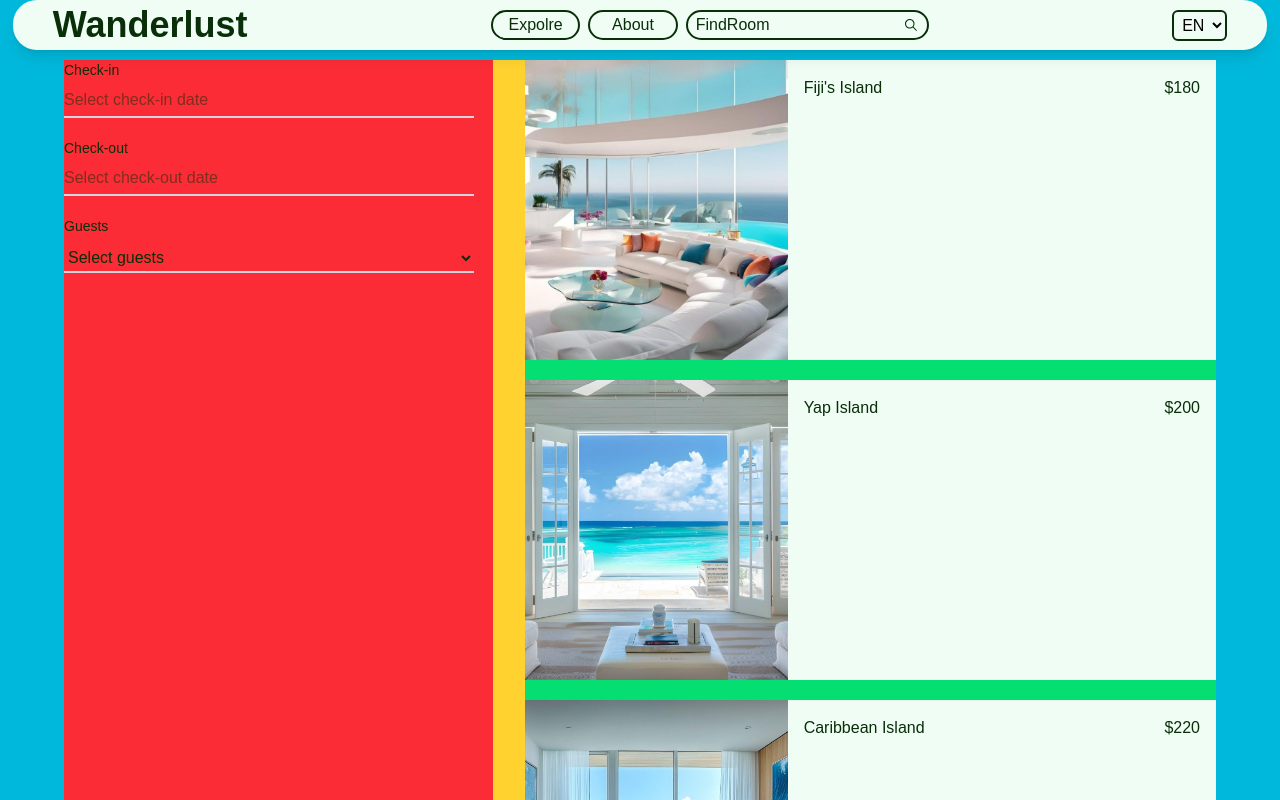
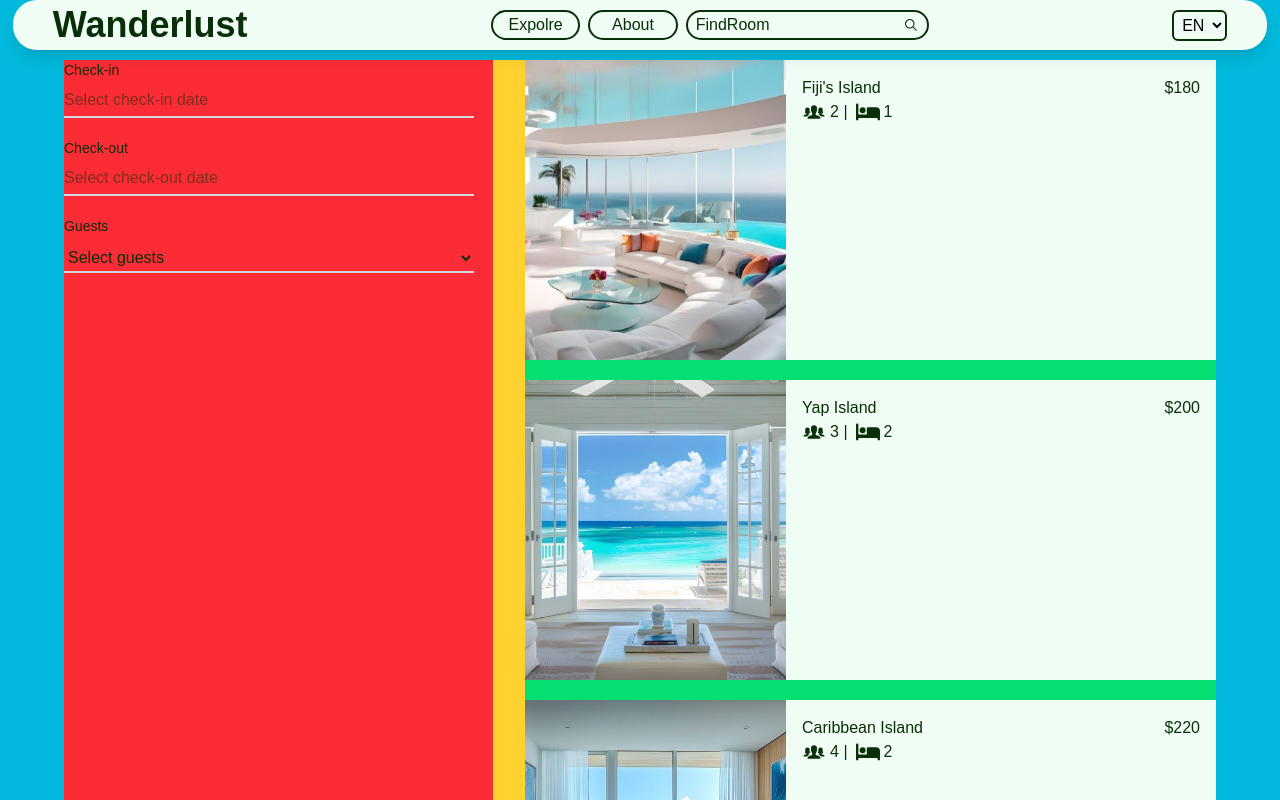
Before and after one commit to Adedejijohn11/Travel-booking, a Next.js app in the folder wanderlust/: page /en/result in a window 1280 px wide. Shown: the top 800 px of the page. Built offline with nearby package versions, Linux system fonts and the light colour scheme.

Commit message:
fix the datepicker function and also the make the result page functionable. build resort folder with id for user to view details. added new json data with type and import react icons

```diff
--- /dev/null
+++ b/wanderlust/src/app/[locale]/resort/[id]/page.tsx
@@ -0,0 +1,54 @@
+"use client";
+
+import React, { useEffect, useState } from "react";
+import { useParams } from "next/navigation";
+import resortsData from "@/data/data.json";
+import { useGlobalContext } from "@/app/contexts/globalContext";
+import { filterResorts } from "@/utils/filterResort";
+import Image from "next/image";
+
+const ResortDetailPage = () => {
+  const { id } = useParams();
+  const { search } = useGlobalContext();
+  const [isAvailable, setIsAvailable] = useState<boolean | null>(null);
+  const resort = resortsData.find((r) => r.id === Number(id));
+
+  useEffect(() => {
+    if (
+      resort &&
+      search?.checkin &&
+      search?.checkout &&
+      typeof search?.guests === "number"
+    ) {
+      const available = filterResorts(
+        [resort],
+        search.checkin,
+        search.checkout,
+        search.guests
+      );
+      setIsAvailable(available.length > 0);
+    } else {
+      setIsAvailable(null);
+    }
+  }, [resort, search?.checkin, search?.checkout, search?.guests]);
+
+  return (
+    <div className="h-[300px] w-full bg-green-600 mt-20">
+      <div>
+        {/* <div className="w-[300px] ">
+          <Image
+            src={resort?.image}
+            alt={resort?.title}
+            width={500}
+            height={100}
+            className="h-full w-full object-cover"
+          />
+        </div> */}
+
+        <p>{resort?.description}</p>
+      </div>
+    </div>
+  );
+};
+
+export default ResortDetailPage;
--- a/wanderlust/src/app/[locale]/result/page.tsx
+++ b/wanderlust/src/app/[locale]/result/page.tsx
@@ -6,6 +6,9 @@ import Image from "next/image";
 import SearchForm from "@/components/SearchForm";
 import { useGlobalContext } from "@/app/contexts/globalContext";
 import { filterResorts } from "@/utils/filterResort";
+import { Link } from "@/i18n/navigation";
+import { IoIosPeople } from "react-icons/io";
+import { FaBed } from "react-icons/fa6";
 
 const page = () => {
   const { search } = useGlobalContext();
@@ -43,7 +46,7 @@ const page = () => {
                 key={resort.id}
                 className="h-[300px]  flex flex-row  bg-green-50 "
               >
-                <div className="w-[300px] ">
+                <Link href={`/resort/${resort.id}`} className="w-[300px] ">
                   <Image
                     src={resort.image[1]}
                     alt={resort.title}
@@ -51,11 +54,26 @@ const page = () => {
                     height={100}
                     className="h-full w-full object-cover"
                   />
-                </div>
-                <div className="w-[489px] ">
-                  <div className="flex  justify-between p-4">
+                </Link>
+                <div className="w-[489px] p-4">
+                  <div className="flex  justify-between ">
                     <p>{resort.title}</p>
                     <p>{resort.price}</p>
+                  </div>
+                  <div className="flex gap-2">
+                    <p className="flex gap-1 ">
+                      <span className="text-2xl">
+                        <IoIosPeople />
+                      </span>
+                      {resort.maxGuests} |
+                    </p>
+
+                    <p className="flex gap-1 ">
+                      <span className="text-2xl">
+                        <FaBed />
+                      </span>
+                      {resort.bed}
+                    </p>
                   </div>
                 </div>
               </div>
--- a/wanderlust/src/components/SearchForm.tsx
+++ b/wanderlust/src/components/SearchForm.tsx
@@ -32,11 +32,11 @@ const SearchForm = ({
     router.push("/result");
   };
 
-  // useEffect(() => {
-  //   if (autoSearch) {
-  //     setSearch({ checkin, checkout, guests });
-  //   }
-  // }, [checkin, checkout, guests]);
+  useEffect(() => {
+    if (autoSearch && checkin && checkout && guests) {
+      setSearch({ checkin, checkout, guests });
+    }
+  }, [autoSearch, checkin, checkout, guests]);
 
   return (
     <form
--- a/wanderlust/src/components/navbar/Navbar.tsx
+++ b/wanderlust/src/components/navbar/Navbar.tsx
@@ -6,6 +6,7 @@ import { IoIosSearch } from "react-icons/io";
 import { useTranslations } from "next-intl";
 import LocaleSwitcher from "./LocaleSwitcher";
 import { usePathname } from "next/navigation";
+import { Link } from "@/i18n/navigation";
 
 const Navbar = () => {
   const t = useTranslations("navbar");
@@ -57,9 +58,9 @@ const Navbar = () => {
           : "bg-transparent top-2 text-white"
       }`}
     >
-      <div className=" text-center text-2xl lg:text-4xl font-bold ">
+      <Link href="/" className=" text-center text-2xl lg:text-4xl font-bold ">
         Wanderlust
-      </div>
+      </Link>
       <ul className="hidden  lg:flex gap-2 list-none  w-auto">
         <li
           className={`flex items-center justify-center border-0 md:border-2  rounded-2xl h-[30px] w-[150px] px-0 md:px-2 ${
--- a/wanderlust/src/components/sections/sectionOne/IslandCard.tsx
+++ b/wanderlust/src/components/sections/sectionOne/IslandCard.tsx
@@ -8,6 +8,7 @@ import ReactPaginate from "react-paginate";
 
 import { IoIosArrowRoundBack } from "react-icons/io";
 import { IoIosArrowRoundForward } from "react-icons/io";
+import { Link } from "@/i18n/navigation";
 
 const IslandCard = () => {
   const islandData: datatypes[] = data;
@@ -42,7 +43,10 @@ const IslandCard = () => {
           key={data.id}
           className="h-[100%] md:h-[380px] w-[100%]  xl:w-[80%] flex flex-col  md:flex-row gap-2 md:gap-5 lg:gap-3 "
         >
-          <div className="h-[300px]  md:h-[350px] lg:h-[380px] w-[100%] md:w-[50%] rounded-[30px] overflow-hidden ">
+          <Link
+            href={`/resort/${data.id}`}
+            className="h-[300px]  md:h-[350px] lg:h-[380px] w-[100%] md:w-[50%] rounded-[30px] overflow-hidden "
+          >
             <Image
               src={data.image[0]}
               alt="background-img"
@@ -50,14 +54,17 @@ const IslandCard = () => {
               height={50}
               className="h-full w-full object-cover"
             />
-          </div>
+          </Link>
           <div className="relative h-[200px] md:h-[350px] lg:h-[380px] w-[100%]  md:w-[50%] flex flex-col justify-between ">
             <div className="pt-0 md:pt-5 text-center md:text-start ">
               <h2 className="text-2xl">{data.title}</h2>
               <p>{data.description}</p>
             </div>
 
-            <div className="h-[100px] lg:h-[150px]  w-[150px]  lg:w-[200px] hidden md:flex rounded-2xl overflow-hidden">
+            <Link
+              href={`/resort/${data.id}`}
+              className="h-[100px] lg:h-[150px]  w-[150px]  lg:w-[200px] hidden md:flex rounded-2xl overflow-hidden"
+            >
               <Image
                 src={data.image[1]}
                 alt="background-img"
@@ -65,7 +72,7 @@ const IslandCard = () => {
                 height={50}
                 className="h-full w-full object-cover"
               />
-            </div>
+            </Link>
             <div className="absolute bottom-5 md:bottom-0  right-[90px] md:right-3 flex flex-row items-center justify-center  gap-4 ">
               <p className=" flex justify-center text-center text-[18px]  w-full  text-gray-500 ">
                 {pageNumber + 1} / {pageCount}
--- a/wanderlust/src/data/data.json
+++ b/wanderlust/src/data/data.json
@@ -4,6 +4,7 @@
     "title": "Fiji's Island ",
     "price": "$180",
     "maxGuests": 2,
+    "bed": 1,
     "description": "Escape to paradise with fiji's best luxury private island hotels. Ultimate exlusively and beauty await",
     "image": [
       "/islands/fiji-island.jpg",
@@ -17,71 +18,77 @@
     "title": "Yap Island",
     "price": "$200",
     "maxGuests": 3,
+    "bed": 2,
     "description": "Discove Yap island, where local artisans lead authenitc culture experience",
     "image": [
       "/islands/Yap-island.jpg",
       "/islands/room-2.jpg",
       "/islands/Caribbean-island.jpg"
     ],
-    "availableDates": [{ "checkin": "2025-10-20", "checkout": "2025-10-25" }]
+    "availableDates": [{ "checkin": "2025-11-15", "checkout": "2025-11-20" }]
   },
   {
     "id": 3,
     "title": "Caribbean Island",
     "price": "$220",
     "maxGuests": 4,
+    "bed": 2,
     "description": "Discove Yap island, where local artisans lead authenitc culture experience",
     "image": [
       "/islands/Caribbean-island.jpg",
       "/islands/room-3.jpg",
       "/islands/maldives-island.jpg"
     ],
-    "availableDates": [{ "checkin": "2025-10-5", "checkout": "2025-10-10" }]
+    "availableDates": [{ "checkin": "2025-12-05", "checkout": "2025-11-10" }]
   },
   {
     "id": 4,
     "title": "Maldives Island",
     "price": "$150",
     "maxGuests": 2,
+    "bed": 1,
     "description": "Discove Yap island, where local artisans lead authenitc culture experience",
     "image": [
       "/islands/maldives-island.jpg",
       "/islands/room-4.jpg",
       "/islands/Margaritaville-island.jpg"
     ],
-    "availableDates": [{ "checkin": "2025-11-13", "checkout": "2025-11-18" }]
+    "availableDates": [{ "checkin": "2025-12-13", "checkout": "2025-12-18" }]
   },
   {
     "id": 5,
     "title": "Margarita Island",
     "price": "$250",
     "maxGuests": 2,
+    "bed": 1,
     "description": "Discove Yap island, where local artisans lead authenitc culture experience",
     "image": [
       "/islands/Margaritaville-island.jpg",
       "/islands/room-5.jpg",
       "/islands/regis-island.jpg"
     ],
-    "availableDates": [{ "checkin": "2025-12-09", "checkout": "2025-11-16" }]
+    "availableDates": [{ "checkin": "2025-12-09", "checkout": "2025-12-16" }]
   },
   {
     "id": 6,
     "title": "Regis Island",
     "price": "$380",
-    "maxGuests": 9,
+    "maxGuests": 3,
+    "bed": 2,
     "description": "Discove Yap island, where local artisans lead authenitc culture experience",
     "image": [
       "/islands/regis-island.jpg",
       "/islands/room-6.jpg",
       "/islands/tropical-island.jpg"
     ],
-    "availableDates": [{ "checkin": "2025-12-20", "checkout": "2025-12-30" }]
+    "availableDates": [{ "checkin": "2025-11-11", "checkout": "2025-11-16" }]
   },
   {
     "id": 7,
     "title": "Tropical Island",
-    "price": "$190",
-    "maxGuests": 6,
+    "price": "$790",
+    "maxGuests": 4,
+    "bed": 3,
     "description": "Discove Yap island, where local artisans lead authenitc culture experience",
     "image": [
       "/islands/tropical-island.jpg",
--- a/wanderlust/src/types/dataTypes.ts
+++ b/wanderlust/src/types/dataTypes.ts
@@ -11,4 +11,5 @@ export type datatypes = {
   bookedDates?: Booking[];
   price: string;
   maxGuests: number;
+  bed: number;
 };
--- a/wanderlust/src/utils/filterResort.ts
+++ b/wanderlust/src/utils/filterResort.ts
@@ -1,18 +1,3 @@
-// import { isDateAvailable } from "./dateUtils";
-
-// export const filterRoomsByDate = (
-//   rooms: any[],
-//   checkin: Date,
-//   checkout: Date
-// ) => {
-//   return rooms.filter((room) =>
-//     room.availableDates?.some(
-//       (range: any) =>
-//         isDateAvailable(checkin, [range]) && isDateAvailable(checkout, [range])
-//     )
-//   );
-// };
-
 import { isWithinInterval, parseISO } from "date-fns";
 
 export const filterResorts = (
@@ -24,7 +9,7 @@ export const filterResorts = (
   return resorts.filter((resort) => {
     if (resort.maxGuests < guests) return false;
 
-    resort.availableDates?.some((range: any) => {
+    return resort.availableDates?.some((range: any) => {
       const start = parseISO(range.checkin);
       const end = parseISO(range.checkout);
 
```
